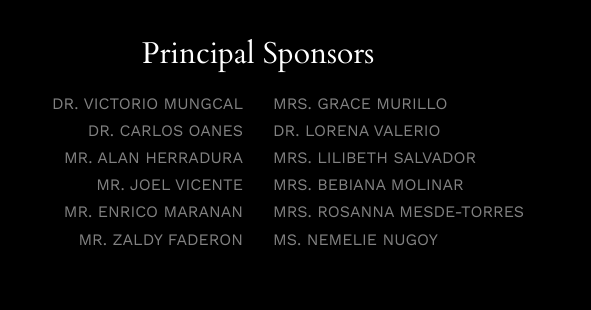
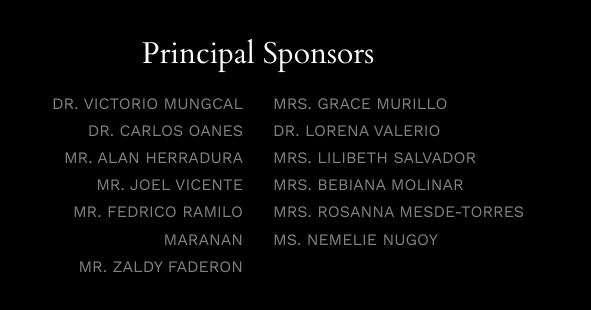
Before and after one commit to kyureimu/aleana-and-daves-wedding, a plain HTML site: page index.html in a window 1280 px wide. Shown: the part 7401-7711 px from the top of the page, 232-823 px from the left. Drawn offline with nearby package versions, Linux system fonts and the light colour scheme; no server answers; files whose address does not match are found by name.

Commit message:
adjusted sponsor name

```diff
--- a/index.html
+++ b/index.html
@@ -530,7 +530,7 @@
                                 DR. CARLOS OANES<br>
                                 MR. ALAN HERRADURA<br>
 								MR. JOEL VICENTE<br>
-								MR. ENRICO MARANAN<br>
+								MR. FEDRICO RAMILO MARANAN<br>
                                 MR. ZALDY FADERON
                             </p>
                         </div>
```
